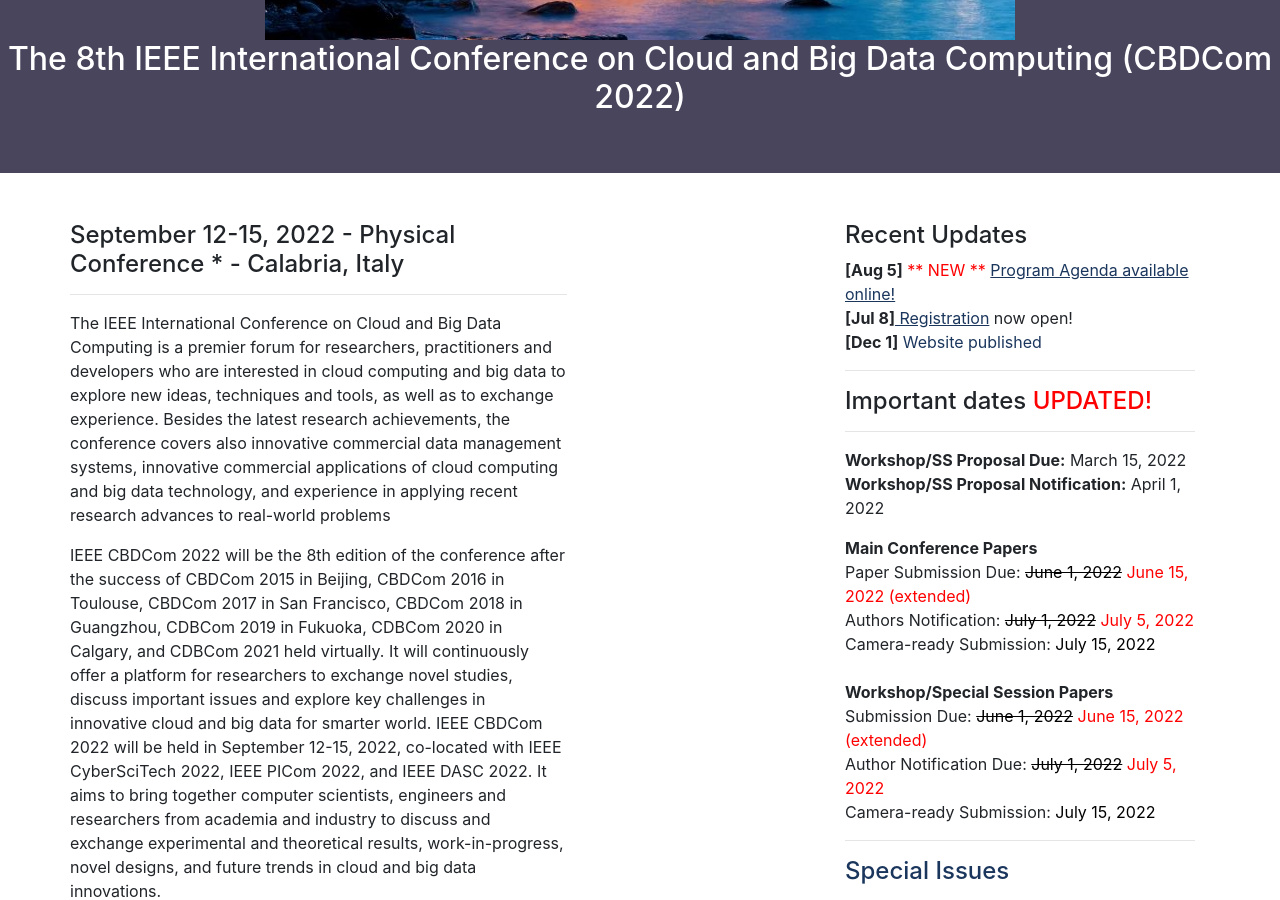
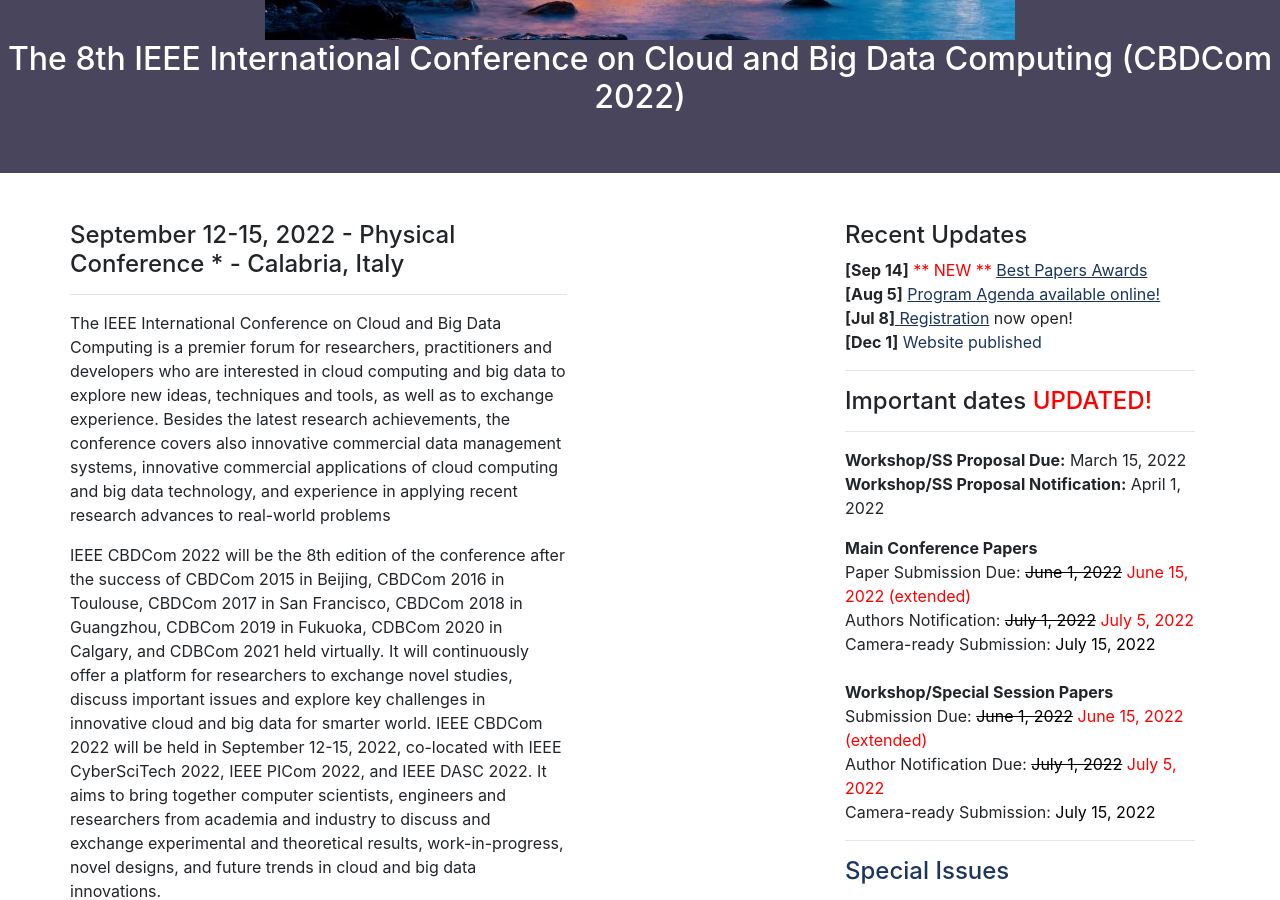
Before and after one commit to cyber-science/2022, a Jekyll site: the page built from _pages/cbdcom/index.md, in a window 1280 px wide and 900 px high, scrolled down 428 px. Built offline with Jekyll 4.4.1, drawn with Linux system fonts in a browser that asks for light colours.

Commit message:
added Best Paper Awards news in the sidebars

```diff
--- a/_includes/sidebar.html
+++ b/_includes/sidebar.html
@@ -2,7 +2,7 @@
 
 <h4>Recent Updates</h4>
 
-<b>[Sep 14]</b> <font color=red>** NEW **</font> <a href="http://cyber-science.org/2022/awards/"><u>Best Papers Awards</u><br/>
+<b>[Sep 14]</b> <font color=red>** NEW **</font> <a href="http://cyber-science.org/2022/awards/"><u>Best Papers Awards</u></a><br/>
 <b>[Aug 17]</b> <a href="http://cyber-science.org/2022/socialevent/"><u>Social Event unvealed!</u><br/>
 <b>[Aug 17]</b> <a href="http://cyber-science.org/2022/program/"><u>Program Agenda updated!</u></a><br/>
 <b>[Aug 5]</b> <a href="http://cyber-science.org/2022/program/"><u>Program Agenda available online!</u></a><br/>
--- a/_includes/sidebarcbd.html
+++ b/_includes/sidebarcbd.html
@@ -1,7 +1,8 @@
 <div class="col-md-4 mb-5">
 <h4>Recent Updates</h4>
 
-<b>[Aug 5]</b> <font color=red>** NEW **</font> <a href="http://cyber-science.org/2022/program/"><u>Program Agenda available online!</u></a><br/>
+<b>[Sep 14]</b> <font color=red>** NEW **</font> <a href="http://cyber-science.org/2022/awards/"><u>Best Papers Awards</u></a><br/>
+<b>[Aug 5]</b> <a href="http://cyber-science.org/2022/program/"><u>Program Agenda available online!</u></a><br/>
 <b>[Jul 8]</b><a href="http://cyber-science.org/2022/registration/"><u> Registration</u></a> now open!<br/>
 <b>[Dec 1]</b> <a href="http://cyber-science.org/2022/">Website published</a>
 <hr/>
--- a/_includes/sidebarcst.html
+++ b/_includes/sidebarcst.html
@@ -1,7 +1,8 @@
 <div class="col-md-4 mb-5">
 <h4>Recent Updates</h4>
 
-<b>[Aug 5]</b> <font color=red>** NEW **</font> <a href="http://cyber-science.org/2022/program/"><u>Program Agenda available online!</u></a><br/>
+<b>[Sep 14]</b> <font color=red>** NEW **</font> <a href="http://cyber-science.org/2022/awards/"><u>Best Papers Awards</u></a><br/>
+<b>[Aug 5]</b>  <a href="http://cyber-science.org/2022/program/"><u>Program Agenda available online!</u></a><br/>
 <b>[Jul 8]</b><a href="http://cyber-science.org/2022/registration/"><u> Registration</u></a> now open!<br/>
 <b>[Dec 1]</b> <a href="http://cyber-science.org/2022/">Website published</a>
 <hr/>
--- a/_includes/sidebardasc.html
+++ b/_includes/sidebardasc.html
@@ -1,7 +1,8 @@
 <div class="col-md-4 mb-5">
 <h4>Recent Updates</h4>
 
-<b>[Aug 5]</b> <font color=red>** NEW **</font> <a href="http://cyber-science.org/2022/program/"><u>Program Agenda available online!</u></a><br/>
+<b>[Sep 14]</b> <font color=red>** NEW **</font> <a href="http://cyber-science.org/2022/awards/"><u>Best Papers Awards</u></a><br/>
+<b>[Aug 5]</b> <a href="http://cyber-science.org/2022/program/"><u>Program Agenda available online!</u></a><br/>
 <b>[Jul 8]</b><a href="http://cyber-science.org/2022/registration/"><u> Registration</u></a> now open!<br/>
 <b>[Dec 1]</b> <a href="http://cyber-science.org/2022/">Website published</a>
 <hr/>
--- a/_includes/sidebarpi.html
+++ b/_includes/sidebarpi.html
@@ -1,7 +1,8 @@
 <div class="col-md-4 mb-5">
 <h4>Recent Updates</h4>
 
-<b>[Aug 5]</b> <font color=red>** NEW **</font> <a href="http://cyber-science.org/2022/program/"><u>Program Agenda available online!</u></a><br/>
+<b>[Sep 14]</b> <font color=red>** NEW **</font> <a href="http://cyber-science.org/2022/awards/"><u>Best Papers Awards</u></a><br/>
+<b>[Aug 5]</b> <a href="http://cyber-science.org/2022/program/"><u>Program Agenda available online!</u></a><br/>
 <b>[Jul 8]</b><a href="http://cyber-science.org/2022/registration/"><u> Registration</u></a> now open!<br/>
 <b>[Dec 1]</b> <a href="http://cyber-science.org/2022/">Website published</a>
 <hr/>
```
